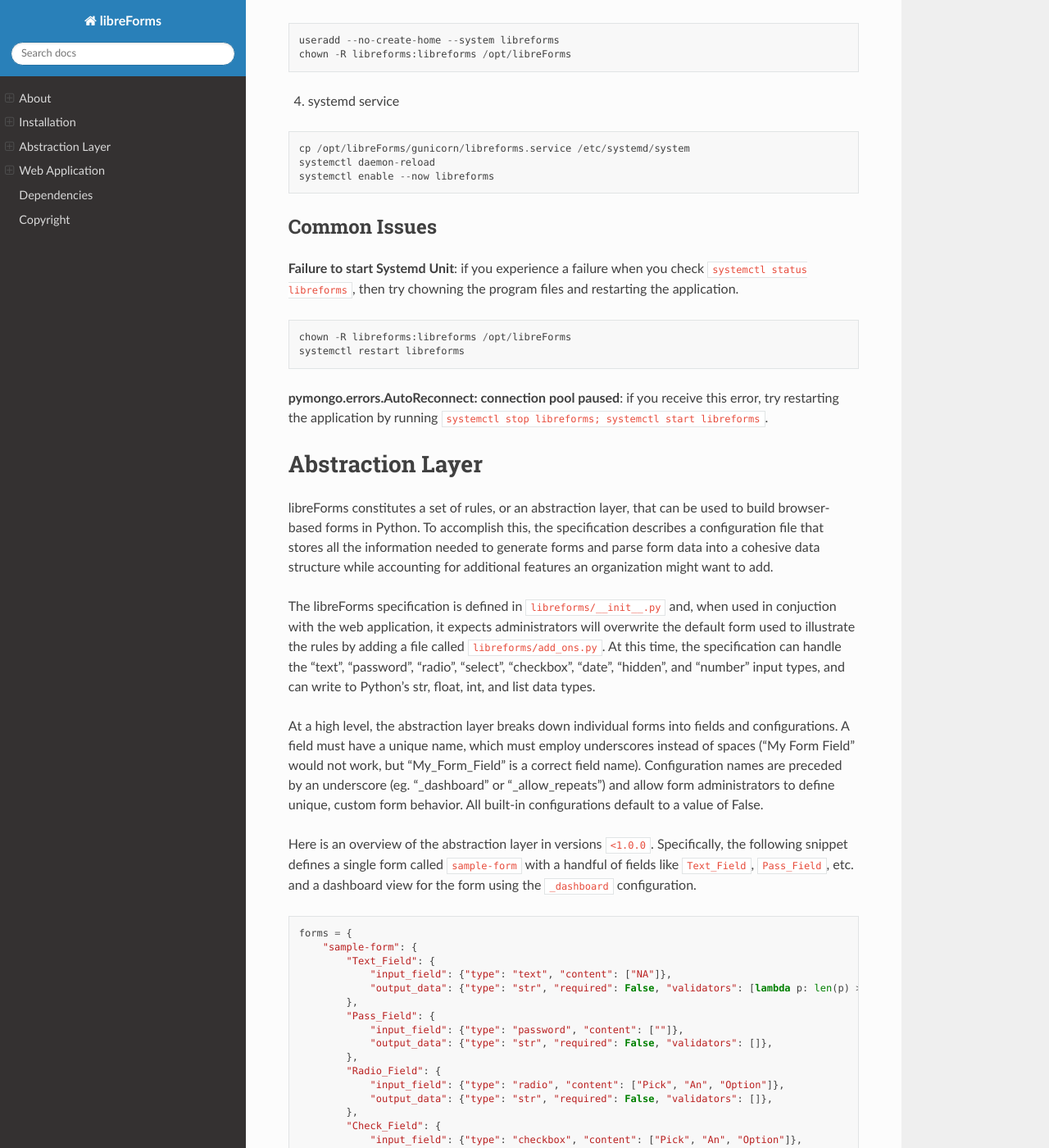
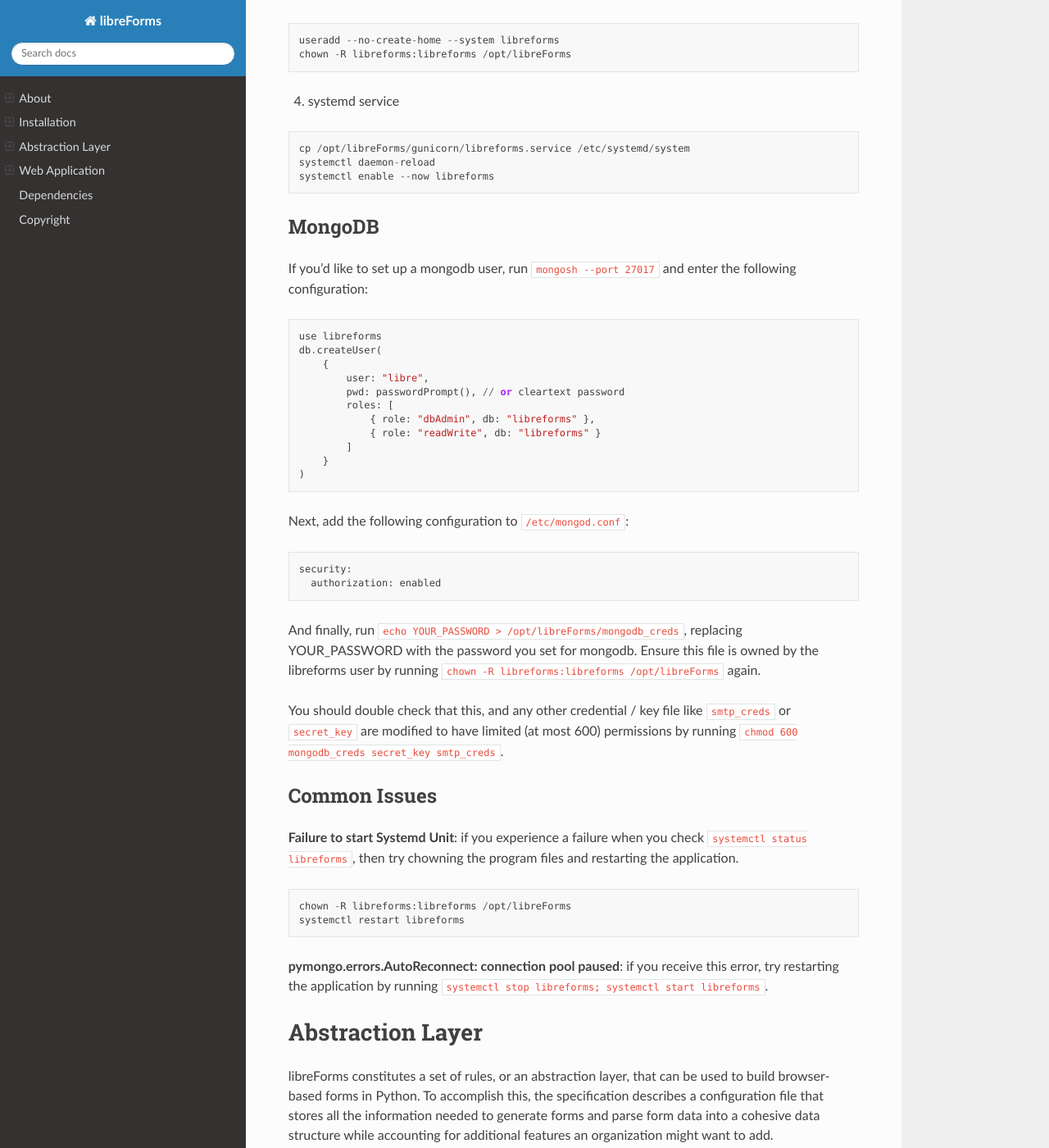
Before and after one commit to libreForms/libreForms-flask, a Sphinx documentation site: the page built from docs/source/index.md, in a window 1280 px wide and 1400 px high, scrolled down 5804 px. Shown: the whole window at 82% size. Built offline with Sphinx 7.4.7 and the Read the Docs theme 2.0.0, drawn with Linux system fonts in a browser that asks for light colours.

Commit message:
Docs: updated documentation with MongoDB connection notes (#128)

````diff
--- a/docs/source/index.md
+++ b/docs/source/index.md
@@ -225,8 +225,36 @@
 systemctl enable --now libreforms
 ```
 
+### MongoDB
+
+If you'd like to set up a mongodb user, run `mongosh --port 27017` and enter the following configuration:
+
+```
+use libreforms
+db.createUser(
+    {
+        user: "libre",
+        pwd: passwordPrompt(), // or cleartext password
+        roles: [
+            { role: "dbAdmin", db: "libreforms" },
+            { role: "readWrite", db: "libreforms" }
+        ]
+    }
+)
+```
+
+Next, add the following configuration to `/etc/mongod.conf`:
+
+```
+security:
+  authorization: enabled
+```
+
+And finally, run `echo YOUR_PASSWORD > /opt/libreForms/mongodb_creds`, replacing YOUR_PASSWORD with the password you set for mongodb. Ensure this file is owned by the libreforms user by running `chown -R libreforms:libreforms /opt/libreForms` again.
+
+You should double check that this, and any other credential / key file like `smtp_creds` or `secret_key` are modified to have limited (at most 600) permissions by running `chmod 600 mongodb_creds secret_key smtp_creds`.
+
 ### Common Issues
-
 
 **Failure to start Systemd Unit**: if you experience a failure when you check `systemctl status libreforms`, then try chowning the program files and restarting the application.
 
````
Also changed, not shown: README.md (+1 -0 lines), 1 other file.
